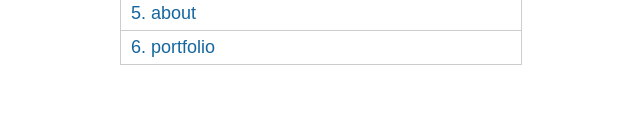
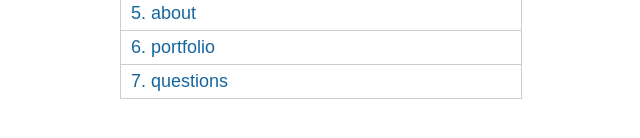
Before and after one commit to GrinCaseCode/nika, a plain HTML site: page map.html in a window 1280 px wide. Shown: the part 180-318 px from the top of the page, without its empty margins (320-960 px from the left). Drawn offline with Linux system fonts and the light colour scheme.

Commit message:
Add files via upload

```diff
--- a/map.html
+++ b/map.html
@@ -23,6 +23,7 @@
 				<li><a href="news.html" target="_blanck">news</a></li>
 				<li><a href="about.html" target="_blanck">about</a></li>
 				<li><a href="portfolio.html" target="_blanck">portfolio</a></li>
+				<li><a href="questions.html" target="_blanck">questions</a></li>
 			</ul>
 		</div>
 	</div>
```
